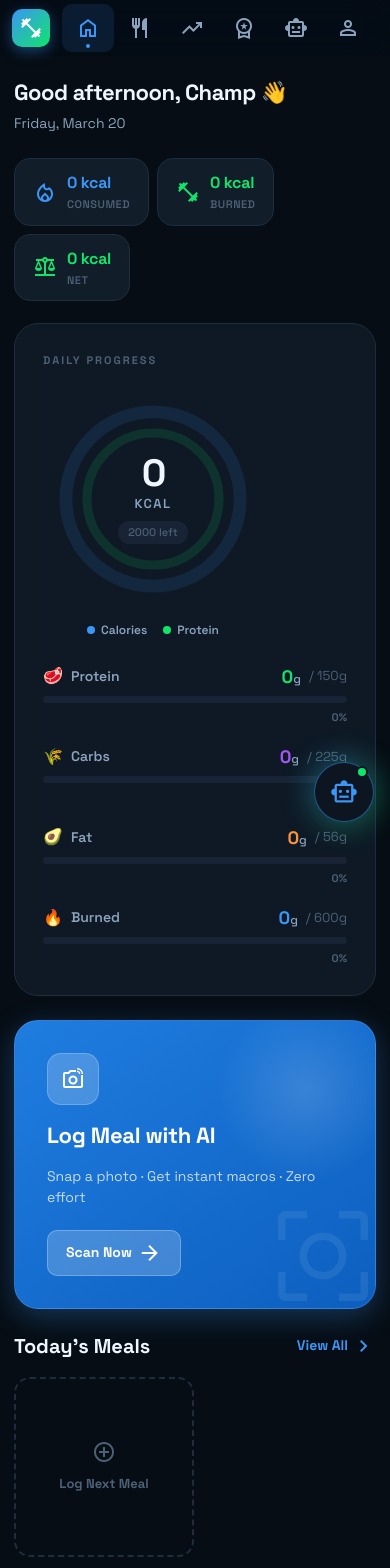
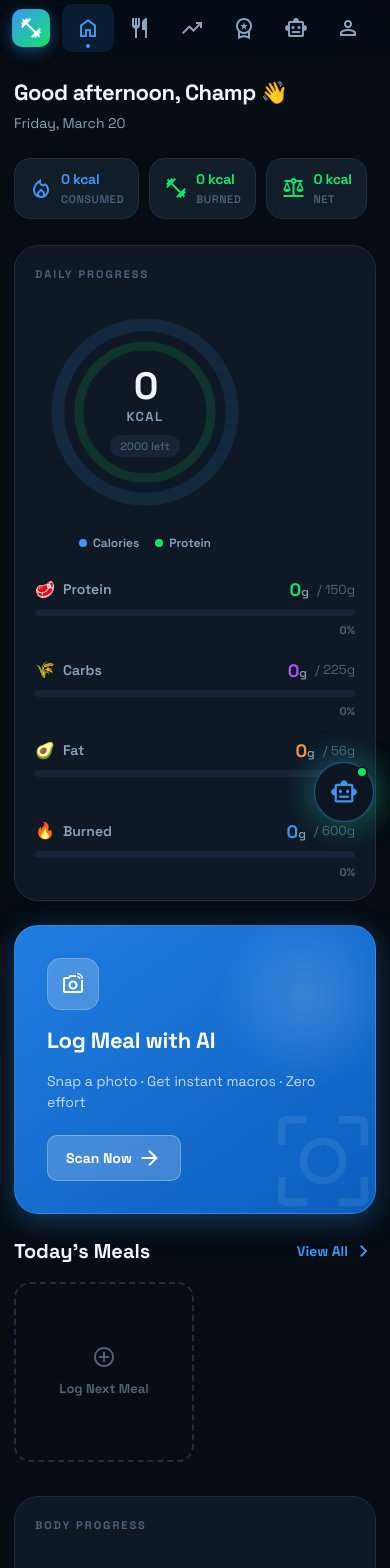
Before and after one commit to mrprohack/cal_ai_clone_app, a Next.js app in the folder web/: page /dashboard in a window 390 px wide. Shown: the top 1568 px of the page. Built offline with nearby package versions, Linux system fonts and the light colour scheme; no server answers; a web font is replaced by a local one.

Commit message:
style: dashboard mobile UI polish and responsive layout fixes

```diff
--- a/web/app/dashboard/Dashboard.module.css
+++ b/web/app/dashboard/Dashboard.module.css
@@ -27,6 +27,12 @@
   transition: border-color 0.2s ease;
 }
 
+@media (max-width: 768px) {
+  .glassCard {
+    padding: 20px;
+  }
+}
+
 .glassCard:hover { border-color: rgba(59, 150, 245, 0.2); }
 .cardLabel { font-size: 11px; font-weight: 800; text-transform: uppercase; letter-spacing: 2px; color: var(--text-muted); margin-bottom: 20px; display: flex; align-items: center; gap: 6px; }
 
@@ -44,8 +50,19 @@
 @media (max-width: 768px) { .greetTitle { font-size: 22px; } }
 .greetSub { font-size: 14px; color: var(--text-secondary); }
 
-.greetChips { display: flex; gap: 12px; flex-wrap: wrap; }
-@media (max-width: 768px) { .greetChips { gap: 8px; } }
+.greetChips {
+  display: flex;
+  gap: 12px;
+  flex-wrap: nowrap;
+  overflow-x: auto;
+  -webkit-overflow-scrolling: touch;
+  scrollbar-width: none;
+  padding-bottom: 4px;
+  width: 100%;
+}
+.greetChips::-webkit-scrollbar { display: none; }
+
+@media (max-width: 768px) { .greetChips { gap: 10px; } }
 
 .statChip {
   display: flex;
@@ -55,6 +72,7 @@
   border: 1px solid var(--border);
   border-radius: var(--radius-md);
   padding: 12px 18px;
+  flex-shrink: 0;
   transition: border-color 0.2s;
 }
 
@@ -62,6 +80,12 @@
 .statChipIcon { font-size: 22px; }
 .statChipValue { font-size: 16px; font-weight: 800; letter-spacing: -0.3px; }
 .statChipLabel { font-size: 11px; color: var(--text-muted); font-weight: 600; text-transform: uppercase; letter-spacing: 0.5px; margin-top: 1px; }
+
+@media (max-width: 768px) {
+  .statChip { padding: 10px 14px; gap: 8px; }
+  .statChipIcon { font-size: 20px; }
+  .statChipValue { font-size: 14px; }
+}
 
 /* ── Main grid ── */
 .mainGrid {
@@ -75,6 +99,10 @@
 
 /* ── Ring card ── */
 .ringCard { padding: 28px; }
+
+@media (max-width: 768px) {
+  .ringCard { padding: 20px; }
+}
 
 .ringMacroWrap {
   display: flex;
@@ -240,17 +268,18 @@
 .sectionLink .material-symbols-outlined { font-size: 18px; }
 .sectionLink:hover { opacity: 0.75; }
 
-/* ── Meal row ── */
 .mealRow {
   display: flex;
-  gap: 20px;
+  gap: 16px;
   overflow-x: auto;
   padding: 16px 0 12px;
   scroll-snap-type: x mandatory;
   -webkit-overflow-scrolling: touch;
+  margin: 0 -14px;
+  padding: 16px 14px 12px;
 }
 
-.mealRow::-webkit-scrollbar { height: 0; }
+.mealRow::-webkit-scrollbar { display: none; }
 
 .mealCard {
   min-width: 260px;
@@ -429,6 +458,11 @@
 .insight strong { font-size: 14px; font-weight: 800; display: block; margin-bottom: 4px; }
 .insight p { font-size: 13px; color: var(--text-secondary); line-height: 1.6; }
 
+@media (max-width: 768px) {
+  .insight { padding: 12px; gap: 10px; }
+  .insightIcon { font-size: 20px !important; }
+}
+
 /* Weekly chart */
 .chartIcon { color: var(--primary); font-size: 16px !important; }
 
```
